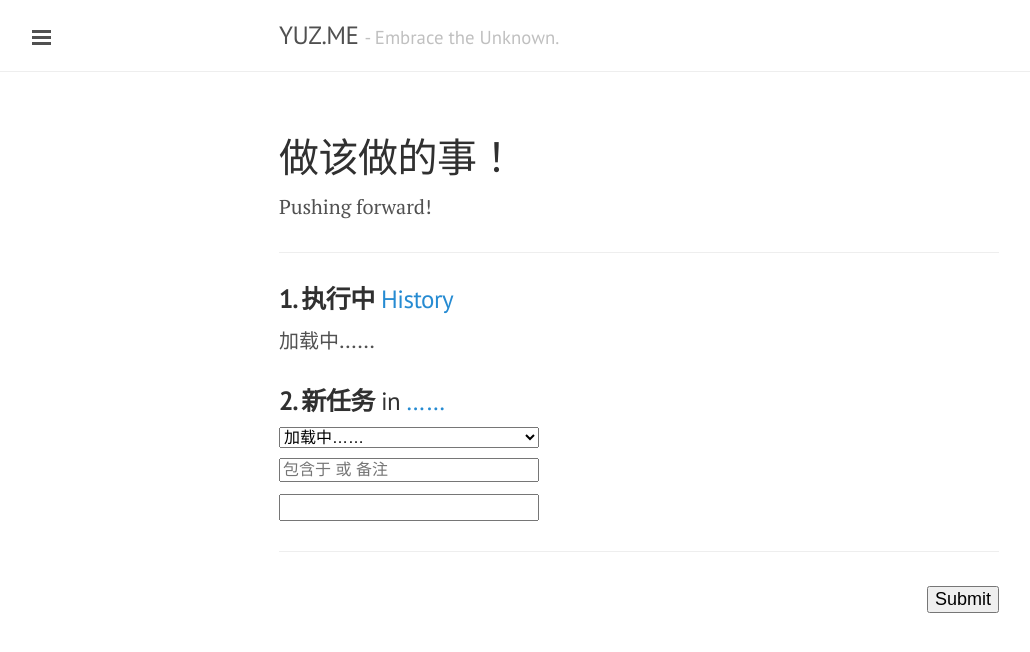
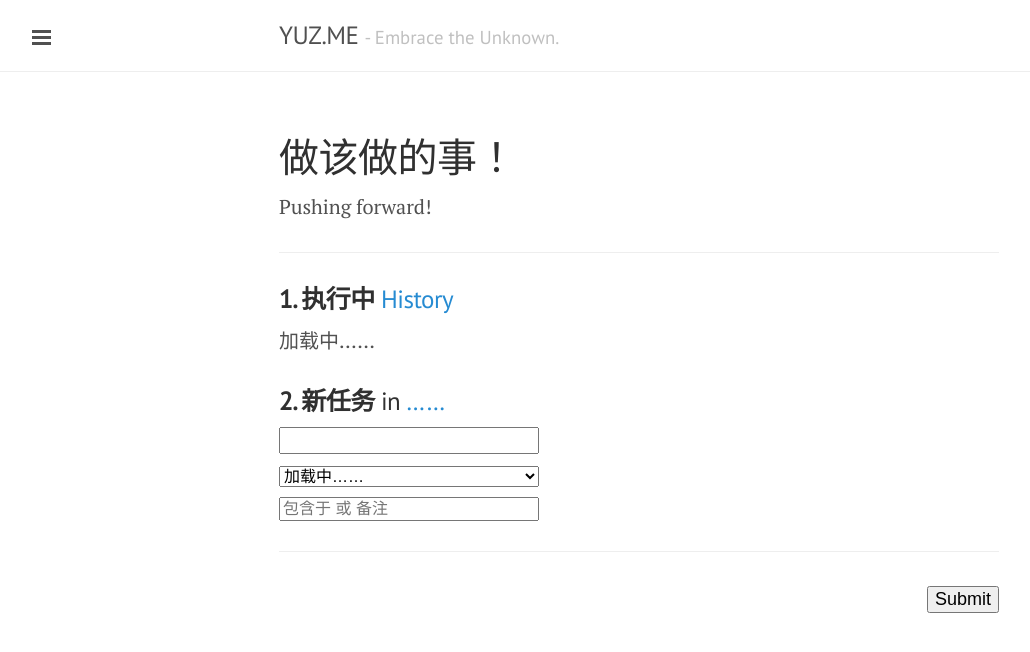
Before and after one commit to yusite/yuz.me, a Jekyll site: the page built from log.md, in a window 1280 px wide. Shown: the top 652 px of the page, without its empty margins (1-1031 px from the left). Built offline with Jekyll 4.4.1, drawn with Linux system fonts in a browser that asks for light colours; Markdown is read by kramdown in place of the engine named in the settings.

Commit message:
update log page

```diff
--- a/log.md
+++ b/log.md
@@ -21,13 +21,13 @@ Pushing forward!
 <h3><strong>2. 新任务</strong> in
 <a href="https://docs.google.com/a/yuz.me/spreadsheets/d/1Ls3l7bvsyFznq73eSwJL7tkeAbV0PalBBnX0gQFn5DU/edit#gid=2010321559" id="place">……</a>
 <br>
-<select id="recent" name="create" style="font-size:16px;margin-top:10px;">
+<input id="create" type="text" name="create" style="font-size:18px;margin-top:10px;">
+<br>
+<select id="recent" name="create" style="font-size:16px;margin-top:12px;">
 <option selected value="">加载中……</option>
 </select>
 <br>
 <input id="belong" type="text" name="comment" style="font-size:16px;margin-top:8px;color:green;" placeholder="包含于 或 备注">
-<br>
-<input id="create" type="text" name="create" style="font-size:18px;margin-top:12px;">
 </h3>
 
 <hr>
```
